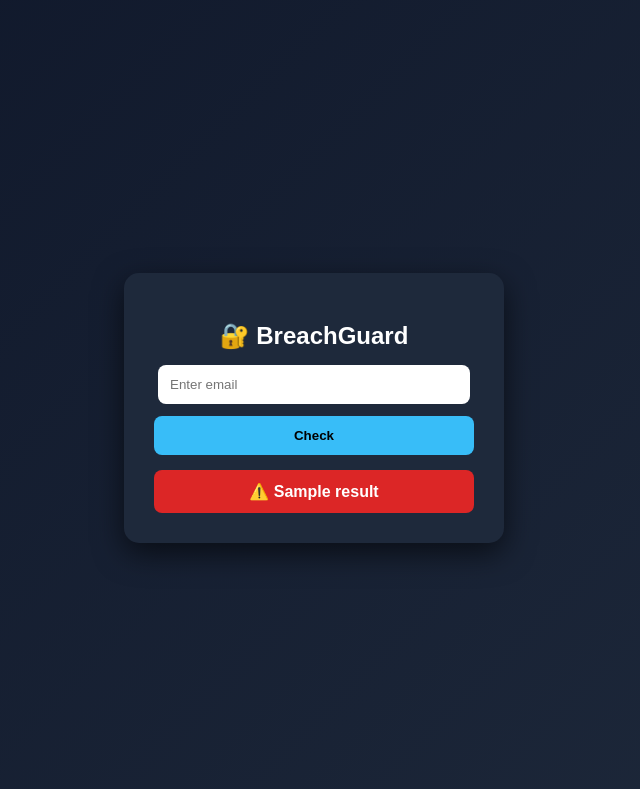
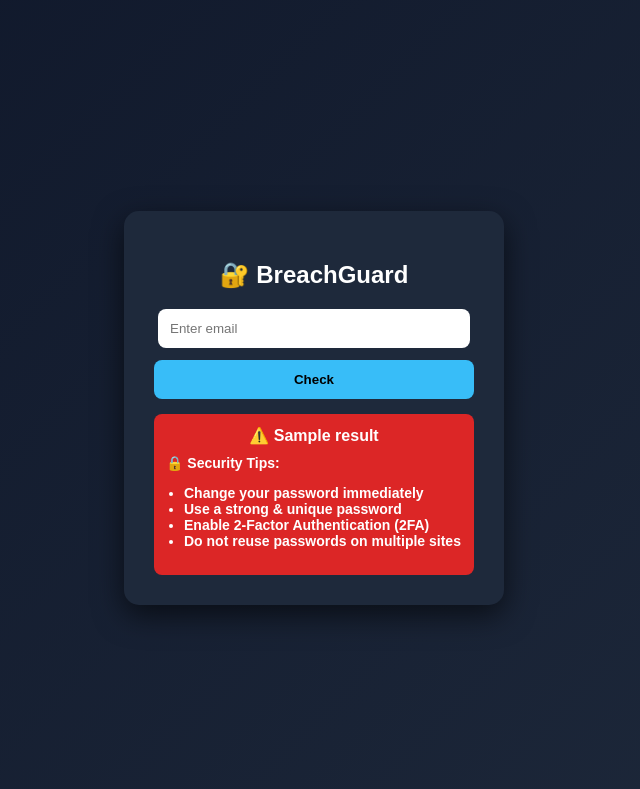
Before and after one commit to ggroot8766/BreachGuard, a Flask app: template templates/index.html in a window 1280 px wide. Shown: the top 789 px of the page, without its empty margins (326-966 px from the left). Run offline with Flask 3, Linux system fonts and the light colour scheme; the template is opened without the code that fills it: most values are stand-ins (such as "Sample title", 1, 10 or a date in 2020).

Commit message:
Update index.html

```diff
--- a/templates/index.html
+++ b/templates/index.html
@@ -22,10 +22,6 @@
             width: 320px;
             box-shadow: 0px 10px 30px rgba(0,0,0,0.6);
             animation: fadeIn 0.6s ease-in-out;
-        }
-
-        h2 {
-            margin-bottom: 15px;
         }
 
         input {
@@ -75,7 +71,17 @@
             background: #dc2626;
         }
 
-        /* Loader Spinner */
+        .tips {
+            margin-top: 10px;
+            font-size: 14px;
+            text-align: left;
+        }
+
+        .tips ul {
+            padding-left: 18px;
+        }
+
+        /* Loader */
         .loader {
             border: 4px solid #334155;
             border-top: 4px solid #38bdf8;
@@ -127,6 +133,17 @@
         {% else %}
             <div class="result breached">
                 ⚠️ {{ result }}
+
+                <div class="tips">
+                    <b>🔒 Security Tips:</b>
+                    <ul>
+                        <li>Change your password immediately</li>
+                        <li>Use a strong & unique password</li>
+                        <li>Enable 2-Factor Authentication (2FA)</li>
+                        <li>Do not reuse passwords on multiple sites</li>
+                    </ul>
+                </div>
+
             </div>
         {% endif %}
     {% endif %}
```
